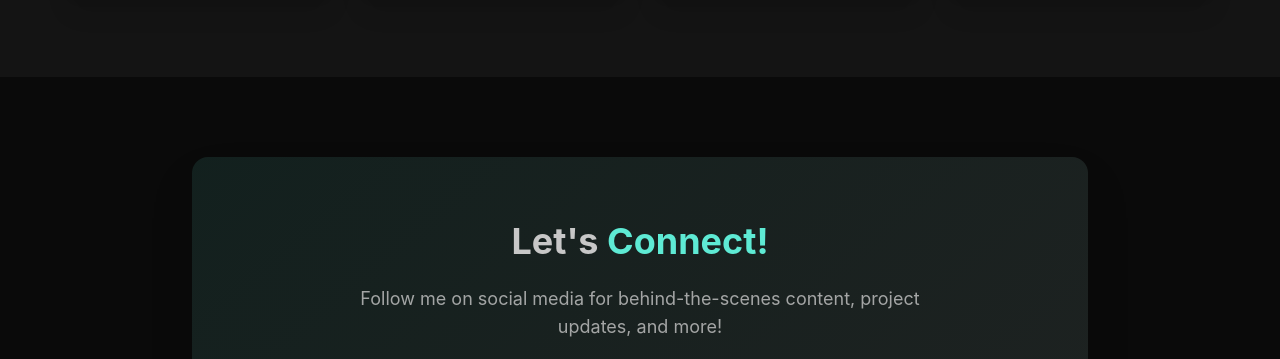
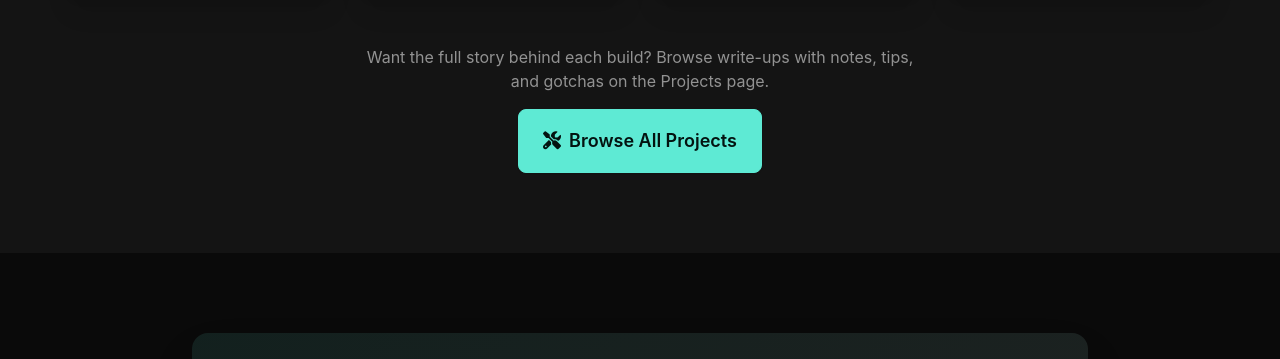
Before and after one commit to leeard/higgprojects, a website: page index.html in a window 1280 px wide. Shown: the part 4458-4817 px from the top of the page. Drawn offline with Linux system fonts and the light colour scheme.

Commit message:
story 8: Add a home-page CTA linking to the new Projects page
Gru-Ticket: TICK-7
Agent-Stage: ralph
Agent-Instance: lee-compose-worker
Agent-Worker-Id: 35ad6b92-1e30-47f9-9890-7fedac055f59
Agent-Model: claude-opus-4-7
Agent-Session: sess-35ad6b92-1e30-47f9-9890-7fedac055f59

```diff
--- a/index.html
+++ b/index.html
@@ -432,6 +432,16 @@
           </div>
         </a>
 
+      </div>
+
+      <div class="text-center mt-12">
+        <p class="text-base-content/70 mb-4 max-w-xl mx-auto">
+          Want the full story behind each build? Browse write-ups with notes, tips, and gotchas on the Projects page.
+        </p>
+        <a href="projects.html" class="btn btn-lg btn-primary gap-2">
+          <i class="fas fa-screwdriver-wrench"></i>
+          Browse All Projects
+        </a>
       </div>
     </div>
   </section>
```
